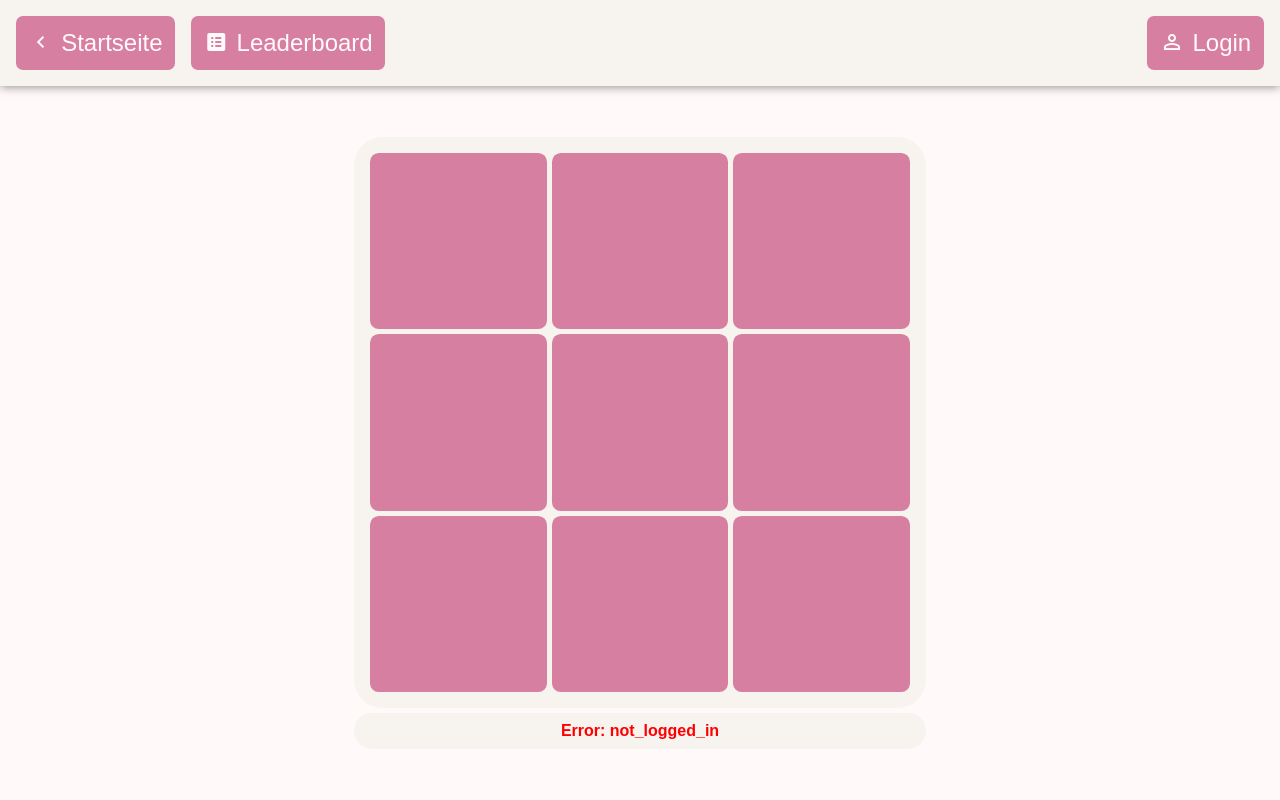
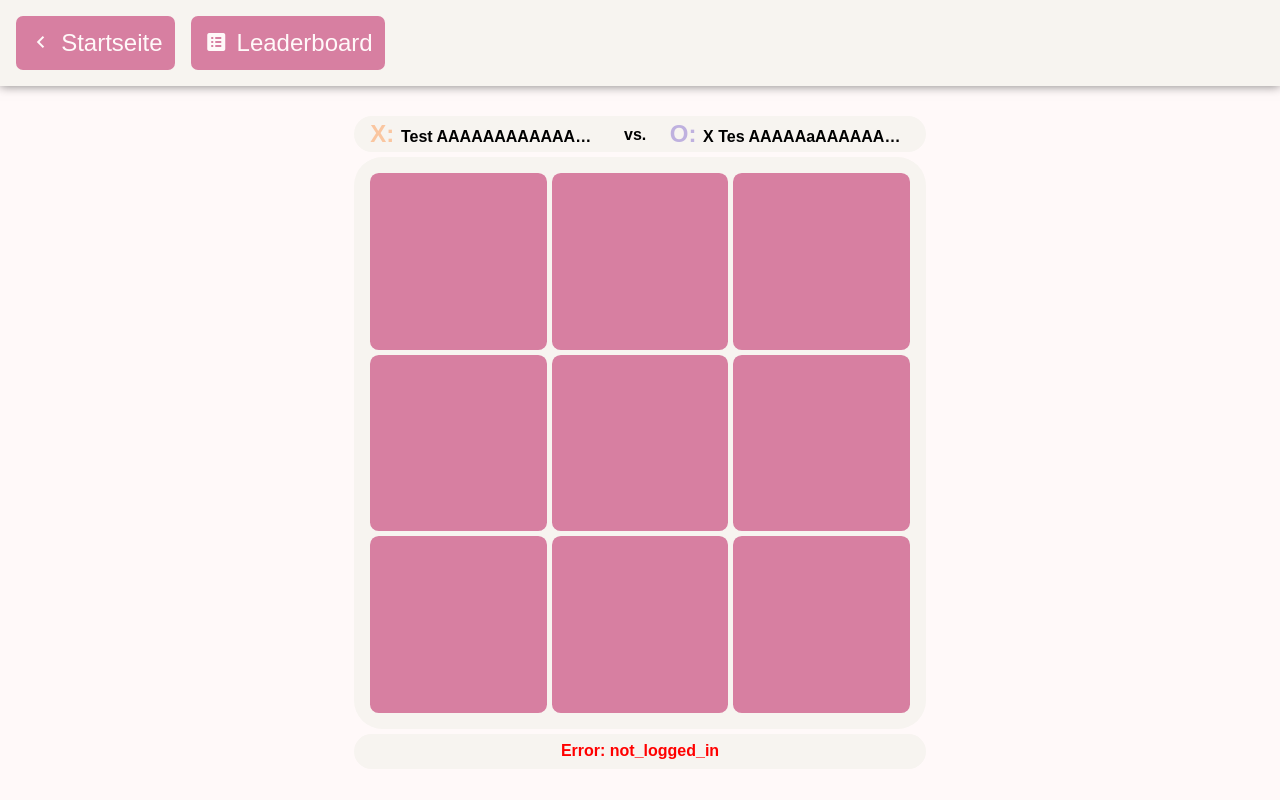
Before and after one commit to Unbekannt28/tic-tac-toe, a Flask app: page /play in a window 1280 px wide. Run offline with Flask 3, Linux system fonts and the light colour scheme.

Commit message:
Html and css for name display during game

```diff
--- a/static/css/tictactoe_game.css
+++ b/static/css/tictactoe_game.css
@@ -14,29 +14,83 @@
     gap: min(3%, 5px);
 }
 
+.player_box {
+    display: flex;
+    flex: 0 1 auto;
+    justify-content: space-between;
+    align-items: center;
+    font-weight: bold;
+    background-color: var(--background_color_secondary);
+    border-radius: 20px;
+    height: min(5%, 5cqmin);
+    aspect-ratio: 16/1;
+    overflow: hidden;
+}
+
+.player_marker_x {
+    font-size: max(3cqmin, calc(3cqh / 1.5));
+    font-weight: bolder;
+    color: var(--x_color);
+    padding-left: 2vmin;
+}
+
+.player_marker_o {
+    font-size: max(3cqmin, calc(3cqh / 1.5));
+    line-height: 1.2;
+    font-weight: bolder;
+    color: var(--o_color);
+}
+
+.player_name_left, .player_name_right {
+    font-size: max(2cqmin, calc(2cqh / 1.5));
+    font-weight: bold;
+    line-height: 1.2;
+    white-space: nowrap;
+    flex: 0 1 42%;
+    max-width: min-content;
+    text-overflow: ellipsis;
+    white-space: nowrap;
+    overflow: hidden;
+}
+
+.player_name_right {
+    padding-right: 2vmin;
+}
+
+.versus {
+    font-size: max(2cqmin, calc(2cqh / 1.5));
+    left: calc(50% - max(2cqmin, calc(2cqh / 1.5)));
+    position: absolute;
+    font-weight: bold;
+    line-height: 1.2;
+}
+
 .err_box {
     display: flex;
     align-items: center;
-    justify-content: center;
+    justify-content: center;overflow: hidden;
     font-weight: bold;
     color: red;
     background-color: var(--background_color_secondary);
     border-radius: 20px;
     height: min(5%, 5cqmin);
     aspect-ratio: 16/1;
+    box-sizing: border-box;
+    overflow: hidden;
 }
 
 .err_box span {
     font-size: max(2cqmin, calc(2cqh / 1.5));
     font-weight: bold;
     line-height: 1;
+    box-sizing: border-box;
 }
 
 .tictactoe-box{
     box-sizing: border-box;
     height: min(80%, 80cqmin);
     aspect-ratio: 1 / 1;
-    display: grid;
+    display: grid;overflow: hidden;
     gap: min(3%, 5px);
     grid-template-columns: auto auto auto;
     grid-template-rows: auto auto auto;
@@ -49,7 +103,7 @@
     background-color: var(--main_color);
     color: var(--background_color_secondary);
     font-weight: bolder;
-    border-radius: 5%;
+    border-radius: 5%;overflow: hidden;
     cursor: pointer;
     border-color: transparent;
     box-shadow: none;
--- a/templates/tictactoe_game.html
+++ b/templates/tictactoe_game.html
@@ -51,7 +51,7 @@
             </button>
         </div>
         <div class="right-section">
-            {% if session["logged_in"] %}
+            {% if session["logged_in"] %}line-height: 1;
                 <div class="icon-text-display">
                     <span class="mdi mdi-account"></span>
                     <p class="icon-text-display">{{session["username"]}}</p>
@@ -79,16 +79,18 @@
                 <a href="login/end_session" class="icon-text-button">
                     <span class="mdi mdi-logout"></span>
                     <p>Logout</p>
-                </a>
-            {% else %}
-                <a href="login" class="icon-text-button">
-                    <span class="mdi mdi-account-outline"></span>
+                </a>    width: calc(min(5%, 5cqmin) * 16);tline"></span>
                     <p>Login</p>
                 </a>
             {% endif %}
         </div>
     </div>
     <div class="content">
+        <div class ="player_box">
+            <span class="player_name_left"><span class="player_marker_x">X:&nbsp;</span>Test AAAAAAAAAAAAAAAAAA </span>
+            <span class="versus">vs.</span>
+            <span class="player_name_right"><span class="player_marker_o">O:&nbsp;</span>X Tes  AAAAAaAAAAAAAAAAAAAAAAAA</span>
+        </div>
         <form class="tictactoe-box" action="play/move" method="post">
             <input type="hidden" name="game-id" value="{{game_id}}">
             {% for x in range(3) %}
```
